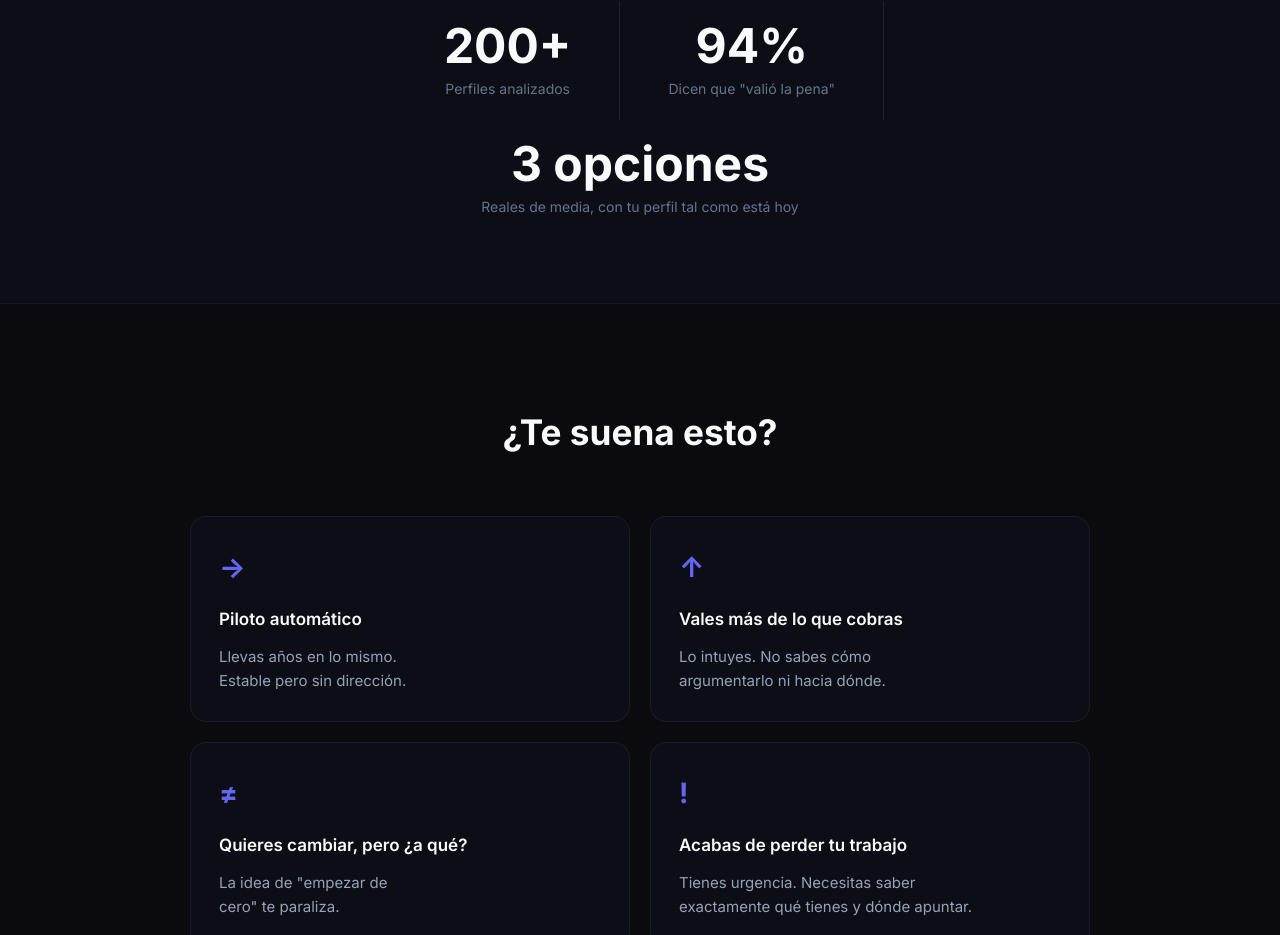
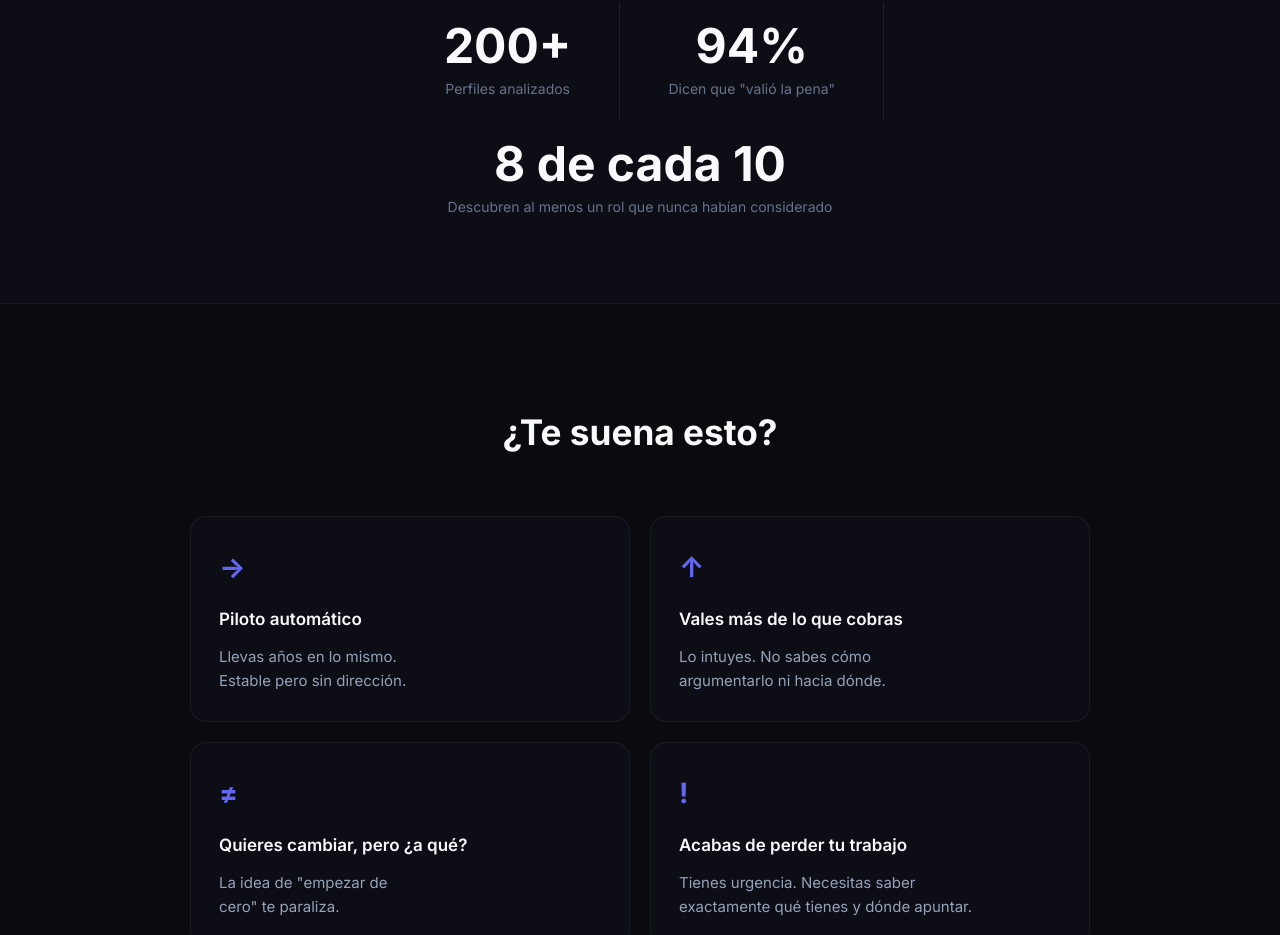
Before and after one commit to medinet22/carrera-negoia, a Next.js app: page / in a window 1280 px wide. Shown: the part 863-1798 px from the top of the page. Built offline with nearby package versions, Linux system fonts and the light colour scheme.

Commit message:
fix: stat → '8 de cada 10 descubren un rol que nunca habían considerado'

```diff
--- a/app/page.js
+++ b/app/page.js
@@ -283,7 +283,7 @@ export default function Home() {
           {[
             { number: '200+', label: 'Perfiles analizados' },
             { number: '94%', label: 'Dicen que "valió la pena"' },
-            { number: '3 opciones', label: 'Reales de media, con tu perfil tal como está hoy' }
+            { number: '8 de cada 10', label: 'Descubren al menos un rol que nunca habían considerado' }
           ].map((stat, i) => (
             <div key={i} style={{
               textAlign: 'center',
```
